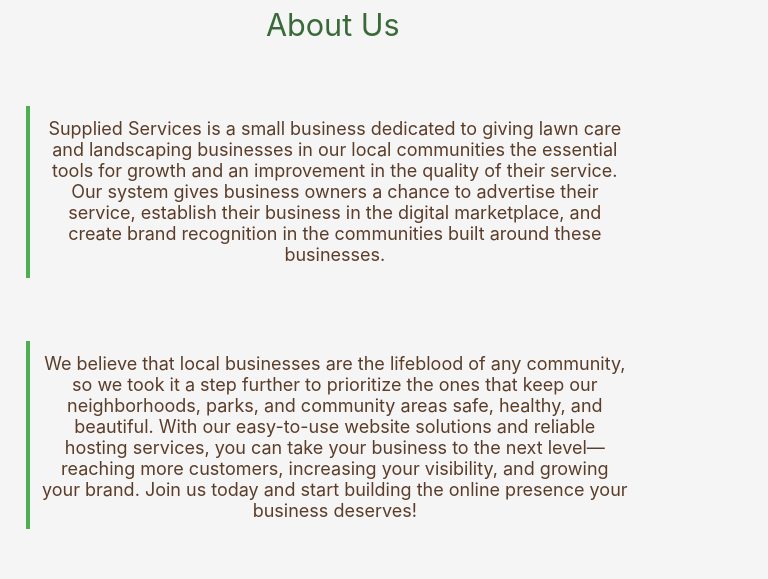
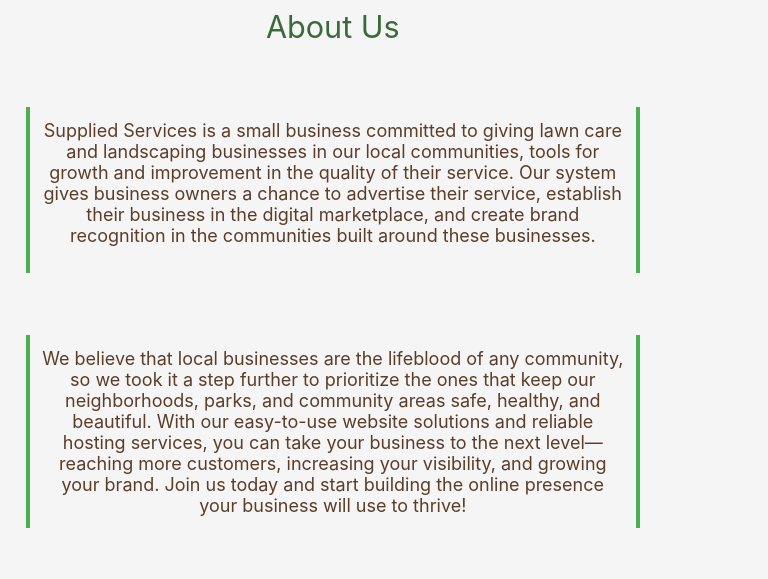
Before and after one commit to NLDre/Supplied_Services_LP, a plain HTML site: page about.html in a window 1280 px wide. Shown: the part 138-717 px from the top of the page, 0-768 px from the left. Drawn offline with nearby package versions, Linux system fonts and the light colour scheme; grey boxes are pictures that could not be loaded.

Commit message:
Add files via upload

```diff
--- a/about.html
+++ b/about.html
@@ -32,15 +32,15 @@
             <div class="aboutUs">
                 <div class="acol-1">
                     <header>About Us</header>
-                    <p>Supplied Services is a small business dedicated to giving lawn care and landscaping businesses in our local communities
-                    the essential tools for growth and an improvement in the quality of their service. Our system gives business owners a
+                    <p>Supplied Services is a small business committed to giving lawn care and landscaping businesses in our local communities,
+                    tools for growth and improvement in the quality of their service. Our system gives business owners a
                     chance to advertise their service, establish their business in the digital marketplace, and create brand recognition
                     in the communities built around these businesses.</p>
 
                     <p>We believe that local businesses are the lifeblood of any community, so we took it a step further to prioritize the ones
                     that keep our neighborhoods, parks, and community areas safe, healthy, and beautiful. With our easy-to-use website solutions
                     and reliable hosting services, you can take your business to the next level—reaching more customers, increasing your visibility,
-                    and growing your brand. Join us today and start building the online presence your business deserves!</p>
+                    and growing your brand. Join us today and start building the online presence your business will use to thrive!</p>
                     <a href="services.html" type="button" class="cta-s">Get Started</a>
                 </div>
                 <div class="acol-2">
--- a/responsive.css
+++ b/responsive.css
@@ -96,6 +96,7 @@
         display: flex;
         flex-direction: column;
     }
+
 
     .acol-2 {
         display: none;
--- a/style.css
+++ b/style.css
@@ -537,8 +537,9 @@ form h2, .social-icons {
     color: #5B3D29;
     background-color: #F5F5F5;
     border-left: 4px solid #4CAF50;
+    border-right: 4px solid #4CAF50;
     padding: 2%;
-    max-height: 30%;
+    height: 40%;
     width: 100%;
 }
 
```
Also changed, not shown: contact.html (+3 -4 lines).
